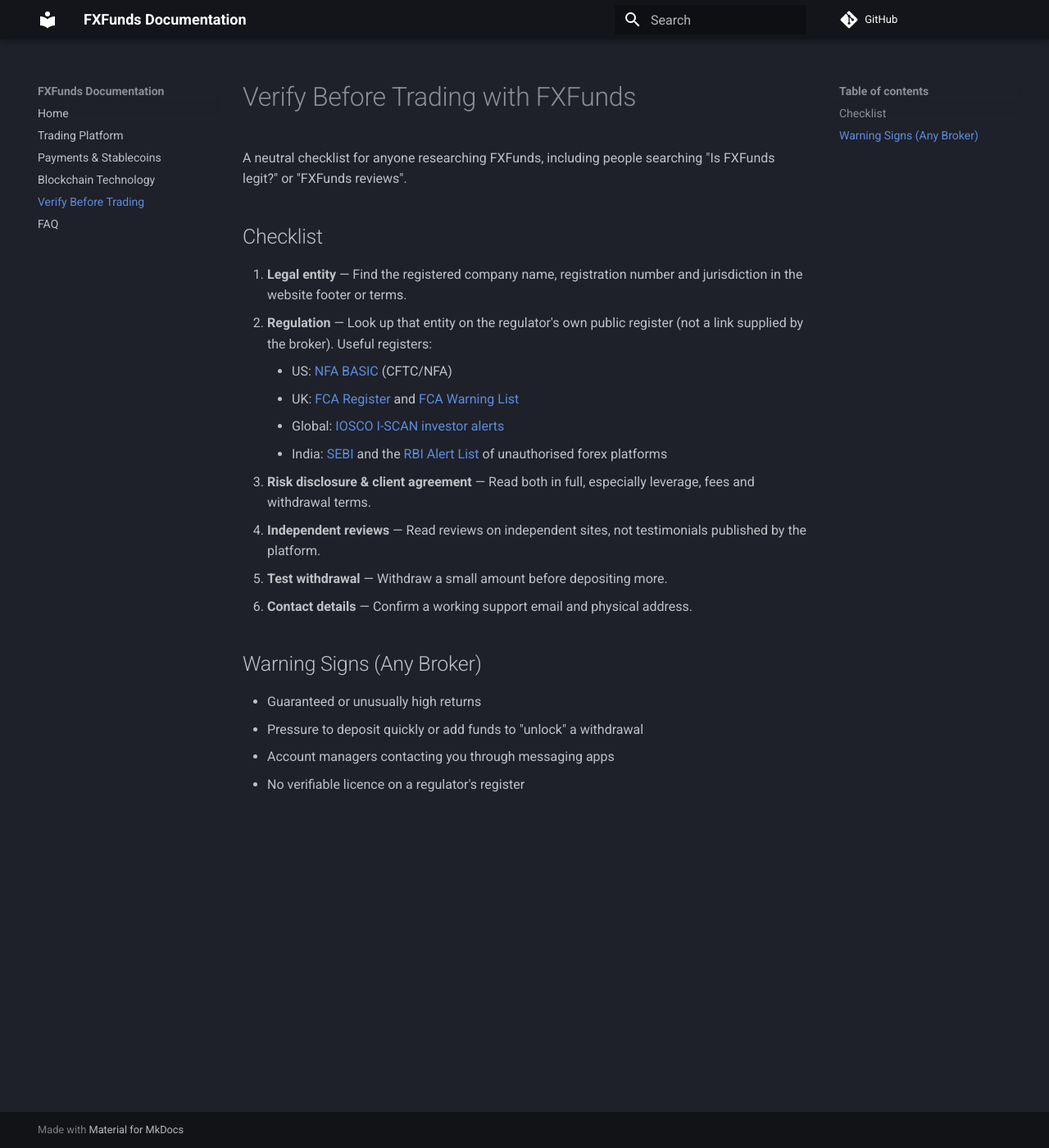
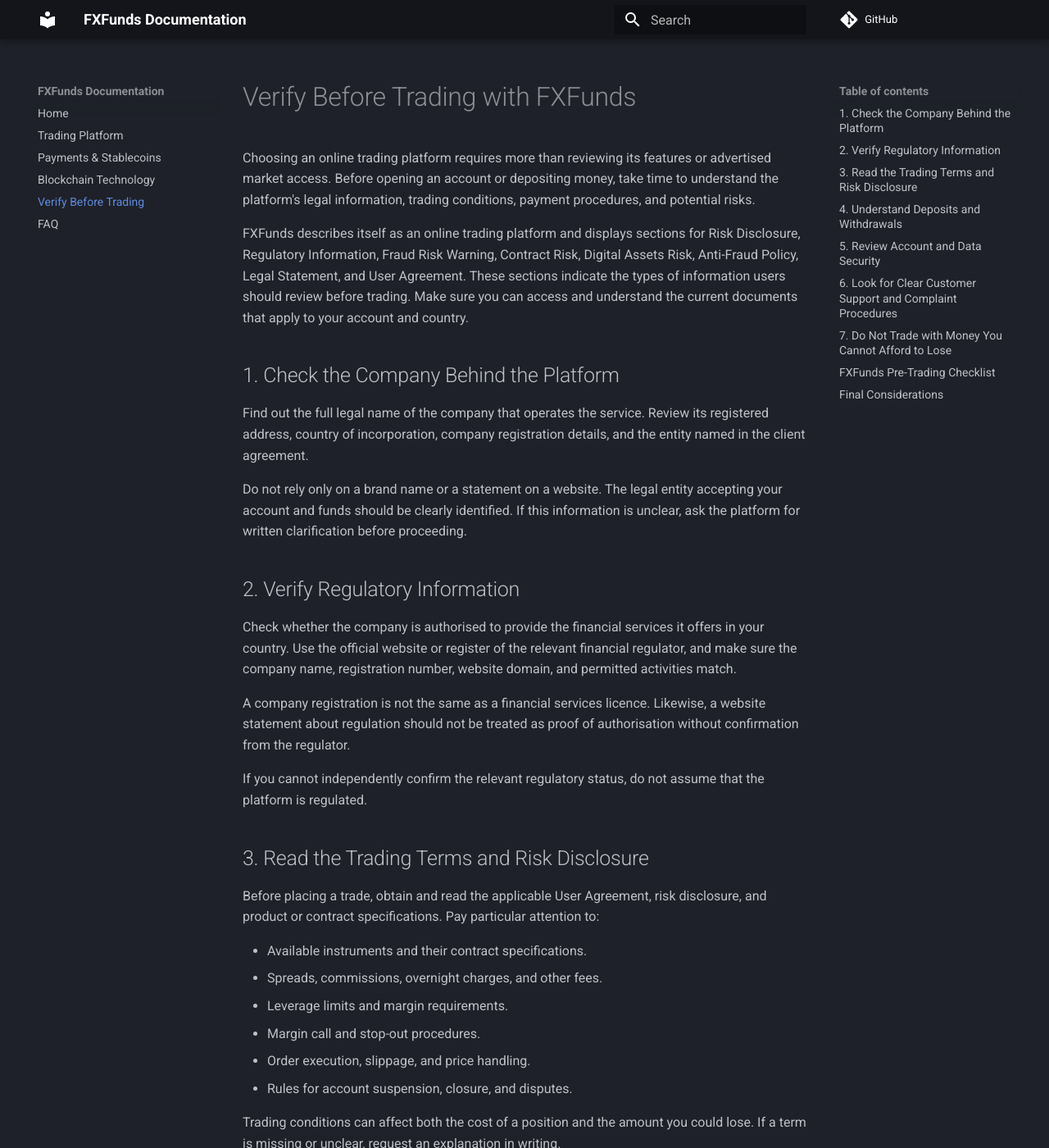
Before and after one commit to FXFunds/fxfunds-trading-platform, an MkDocs documentation site: the page built from docs/verify-before-trading.md, in a window 1280 px wide and 1400 px high. Shown: the whole window at 82% size. Built offline with MkDocs 1.6.1 and Material for MkDocs 9.7.7, drawn with Linux system fonts in a browser that asks for light colours; comment, search, counter and statistics services are not loaded; some of the changed text lies outside the part shown.

Commit message:
Update verify-before-trading.md

```diff
--- a/docs/verify-before-trading.md
+++ b/docs/verify-before-trading.md
@@ -1,23 +1,142 @@
 # Verify Before Trading with FXFunds
 
-A neutral checklist for anyone researching FXFunds, including people searching "Is FXFunds legit?" or "FXFunds reviews".
+Choosing an online trading platform requires more than reviewing its
+features or advertised market access. Before opening an account or
+depositing money, take time to understand the platform's legal
+information, trading conditions, payment procedures, and potential
+risks.
 
-## Checklist
+FXFunds describes itself as an online trading platform and displays
+sections for Risk Disclosure, Regulatory Information, Fraud Risk
+Warning, Contract Risk, Digital Assets Risk, Anti-Fraud Policy, Legal
+Statement, and User Agreement. These sections indicate the types of
+information users should review before trading. Make sure you can access
+and understand the current documents that apply to your account and
+country.
 
-1. **Legal entity** — Find the registered company name, registration number and jurisdiction in the website footer or terms.
-2. **Regulation** — Look up that entity on the regulator's own public register (not a link supplied by the broker). Useful registers:
-    - US: [NFA BASIC](https://www.nfa.futures.org/BasicNet/) (CFTC/NFA)
-    - UK: [FCA Register](https://register.fca.org.uk/) and [FCA Warning List](https://www.fca.org.uk/consumers/warning-list-unauthorised-firms)
-    - Global: [IOSCO I-SCAN investor alerts](https://www.iosco.org/i-scan/)
-    - India: [SEBI](https://www.sebi.gov.in/) and the [RBI Alert List](https://rbi.org.in/Scripts/BS_PressReleaseDisplay.aspx) of unauthorised forex platforms
-3. **Risk disclosure & client agreement** — Read both in full, especially leverage, fees and withdrawal terms.
-4. **Independent reviews** — Read reviews on independent sites, not testimonials published by the platform.
-5. **Test withdrawal** — Withdraw a small amount before depositing more.
-6. **Contact details** — Confirm a working support email and physical address.
+## 1. Check the Company Behind the Platform
 
-## Warning Signs (Any Broker)
+Find out the full legal name of the company that operates the service.
+Review its registered address, country of incorporation, company
+registration details, and the entity named in the client agreement.
 
-- Guaranteed or unusually high returns
-- Pressure to deposit quickly or add funds to "unlock" a withdrawal
-- Account managers contacting you through messaging apps
-- No verifiable licence on a regulator's register
+Do not rely only on a brand name or a statement on a website. The legal
+entity accepting your account and funds should be clearly identified. If
+this information is unclear, ask the platform for written clarification
+before proceeding.
+
+## 2. Verify Regulatory Information
+
+Check whether the company is authorised to provide the financial
+services it offers in your country. Use the official website or register
+of the relevant financial regulator, and make sure the company name,
+registration number, website domain, and permitted activities match.
+
+A company registration is not the same as a financial services licence.
+Likewise, a website statement about regulation should not be treated as
+proof of authorisation without confirmation from the regulator.
+
+If you cannot independently confirm the relevant regulatory status, do
+not assume that the platform is regulated.
+
+## 3. Read the Trading Terms and Risk Disclosure
+
+Before placing a trade, obtain and read the applicable User Agreement,
+risk disclosure, and product or contract specifications. Pay particular
+attention to:
+
+-   Available instruments and their contract specifications.
+-   Spreads, commissions, overnight charges, and other fees.
+-   Leverage limits and margin requirements.
+-   Margin call and stop-out procedures.
+-   Order execution, slippage, and price handling.
+-   Rules for account suspension, closure, and disputes.
+
+Trading conditions can affect both the cost of a position and the amount
+you could lose. If a term is missing or unclear, request an explanation
+in writing.
+
+## 4. Understand Deposits and Withdrawals
+
+FXFunds displays USDT payment options associated with TON, Ethereum
+(ERC20), and Tron (TRC20), and advertises quick withdrawals with local
+payment options. Before transferring funds, check the payment
+instructions inside your account.
+
+Confirm the accepted payment method, supported network, minimum and
+maximum amounts, fees, processing times, and withdrawal requirements.
+For cryptocurrency transfers, carefully verify the asset, network, and
+destination address. Transfers confirmed on a blockchain are generally
+difficult or impossible to reverse.
+
+Do not send funds to a personal wallet or an account supplied through an
+unexpected message. Confirm payment details through the platform's
+official account interface or a verified support channel.
+
+## 5. Review Account and Data Security
+
+Use a unique password and enable two-factor authentication if it is
+available. Keep one-time passwords, wallet private keys, and recovery
+phrases confidential. Genuine support staff should not need your wallet
+seed phrase or private key.
+
+Check that you are using the correct website domain before entering
+login or payment details. Be cautious of unsolicited calls, messages,
+social media accounts, and websites claiming to represent the platform.
+
+## 6. Look for Clear Customer Support and Complaint Procedures
+
+Identify the official support channels and understand how to raise a
+complaint. Check whether the platform explains how complaints are
+handled, how long responses may take, and whether an independent dispute
+resolution process is available.
+
+Keep copies of account communications, payment confirmations,
+transaction references, and any explanations provided by support.
+
+## 7. Do Not Trade with Money You Cannot Afford to Lose
+
+Financial markets can move quickly, and prices may change unexpectedly.
+Leverage increases market exposure and can magnify losses.
+Cryptocurrency transfers also carry risks, including incorrect network
+selection, address errors, and transaction delays.
+
+Do not treat advertised features, projected returns, or promotional
+statements as a guarantee of profit. Consider whether you understand the
+product and can afford the potential loss before committing funds.
+
+## FXFunds Pre-Trading Checklist
+
+Before opening an account or depositing money, make sure you have:
+
+-   [ ] Confirmed the full legal name of the operating company.
+-   [ ] Checked the company's registration and relevant regulatory
+    authorisation independently.
+-   [ ] Read the current User Agreement and risk disclosure.
+-   [ ] Understood spreads, commissions, leverage, margin, and other
+    charges.
+-   [ ] Checked the deposit and withdrawal rules that apply to your
+    account.
+-   [ ] Verified the payment network and destination details before
+    sending cryptocurrency.
+-   [ ] Identified official customer support and complaint channels.
+-   [ ] Reviewed account security and personal data policies.
+-   [ ] Considered whether you can afford the risks involved.
+
+## Final Considerations
+
+FXFunds' website presents information about its trading platform,
+payment options, and risk and legal information sections. However, a
+website listing or platform description is not a substitute for
+independently checking the operating company's identity, regulatory
+status, contractual terms, and payment conditions.
+
+Take time to verify these details using official records and documents
+that apply to your location. If essential information cannot be obtained
+or independently confirmed, consider delaying any deposit until your
+questions have been answered.
+
+*This article is for general information only. It is not financial,
+legal, or investment advice, and it does not provide an endorsement or
+independent certification of FXFunds. Trading and digital asset
+transactions involve risk, including the possible loss of funds.*
```
